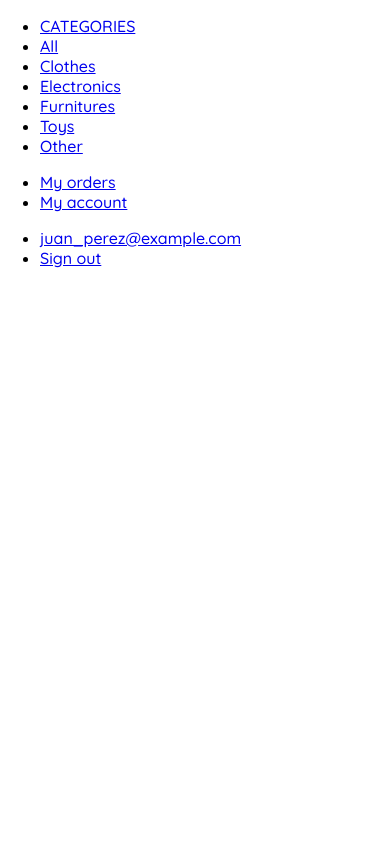
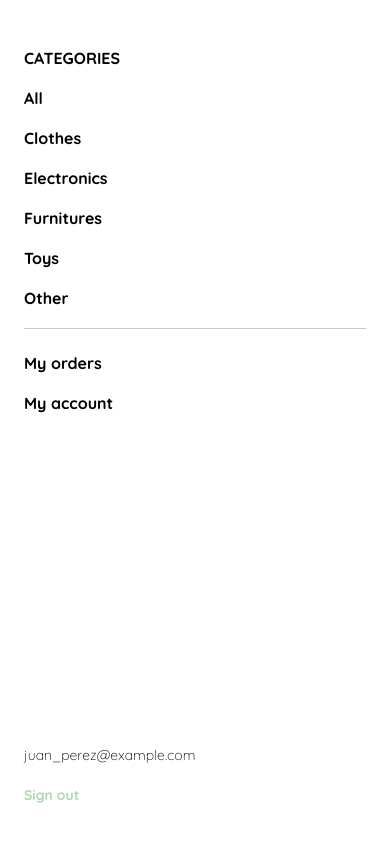
Before and after one commit to pzunini/yardSale-ecommerce, a plain HTML site: page menu_mobile.html in a window 390 px wide. Drawn offline with Linux system fonts and the light colour scheme.

Commit message:
added a mobile menu css

```diff
--- a/styles/style.css
+++ b/styles/style.css
@@ -51,12 +51,55 @@ body {
 }
 
 .desktop-menu ul li a {
-  color: var(--back);
+  color: var(--black);
   text-decoration: none;
   margin-bottom: 20px;
   display: inline-block;
 }
 /* end menu desktop */
+
+
+/* mobile menu */
+.mobile-menu {
+  padding: 24px;
+}
+
+.mobile-menu ul {
+  padding: 0;
+  margin: 24px 0 0;
+  list-style: none;
+}
+
+.mobile-menu ul:nth-child(1) {
+  border-bottom: 1px solid var(--very-light-pink);
+}
+
+.mobile-menu ul li {
+  margin-bottom: 20px;
+}
+
+.mobile-menu a {
+  text-decoration: none;
+  color: var(--black);
+  font-weight: bold;
+}
+
+.mobile-menu .email {
+  font-size: var(--sm);
+  font-weight: 300;
+}
+
+.mobile-menu .sign-out {
+  font-size: var(--sm);
+  color: var(--hospital-green);
+}
+
+.mobile-menu ul:nth-child(3) {
+  position: absolute;
+  bottom: 20px;
+}
+
+/* end mobile menu */
 
 
 /* main cards page */
```
